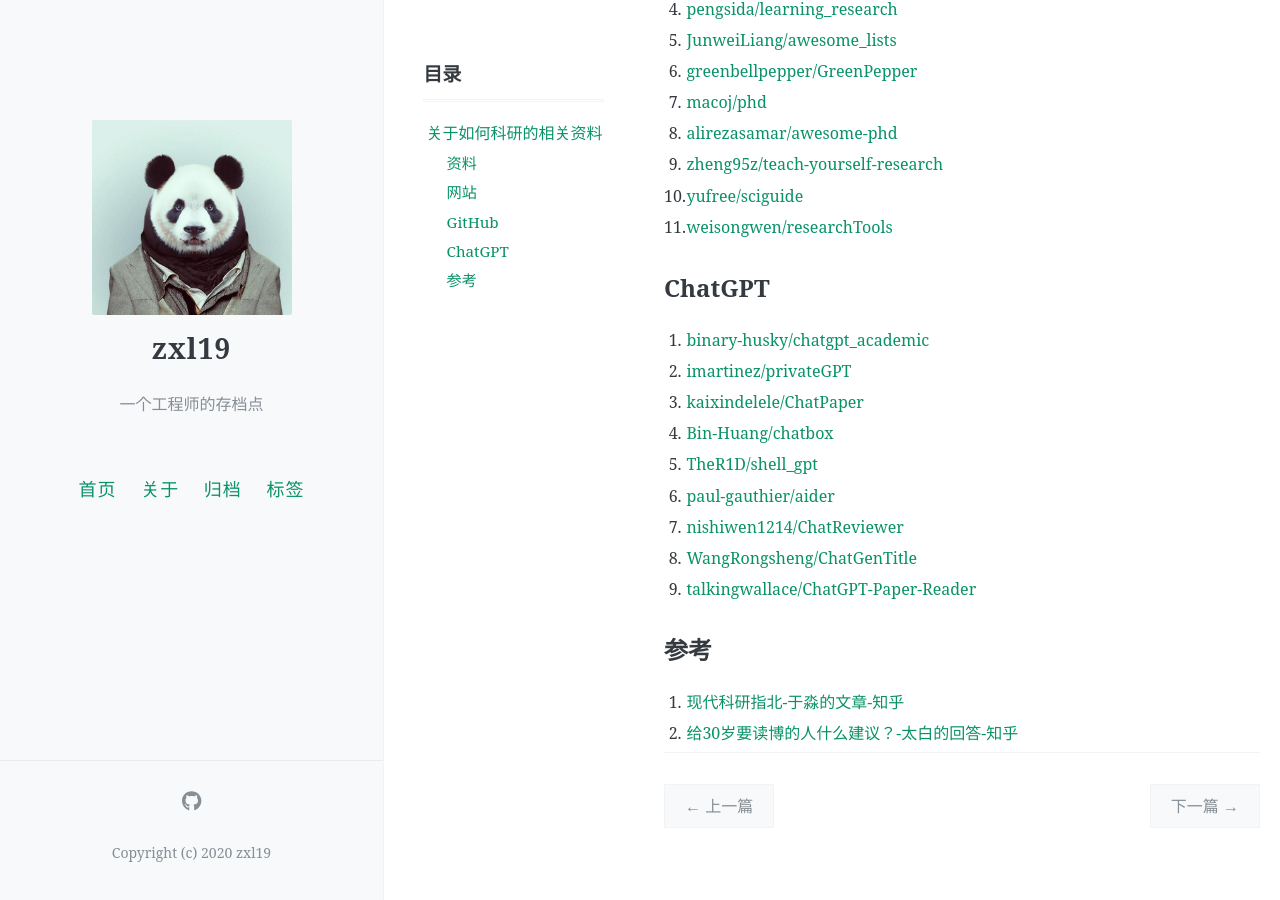
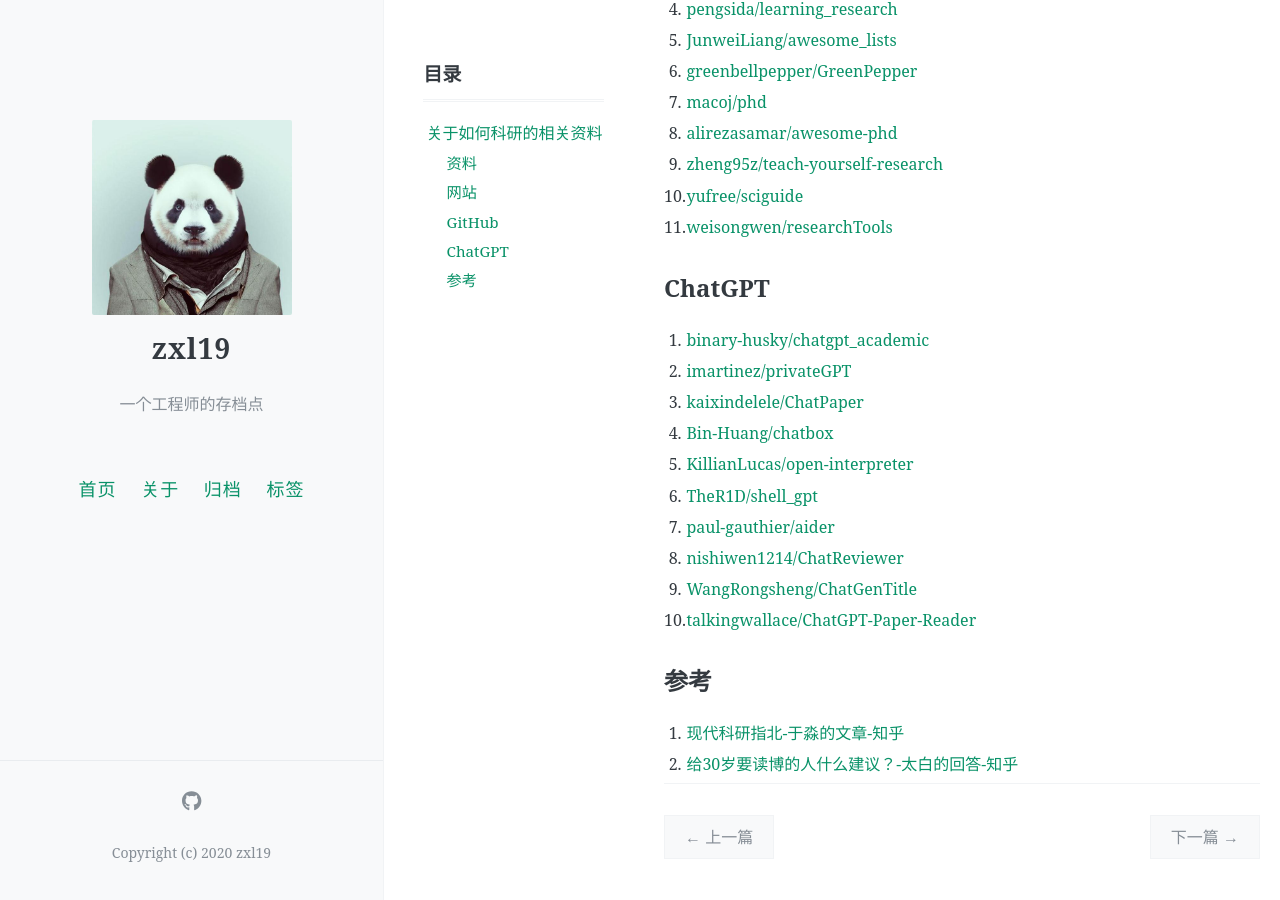
Before and after one commit to zxl19/zxl19.github.io, a Jekyll site: the page built from _posts/2021-06-14-academic-guide.md, in a window 1280 px wide and 900 px high, scrolled down 743 px. Built offline with Jekyll 4.4.1, drawn with Linux system fonts in a browser that asks for light colours; comment, search, counter and statistics services are not loaded; before the commit the page ends 1612 px from its top, so only the background shows below that.

Commit message:
Update Posts

```diff
--- a/_posts/2021-06-14-academic-guide.md
+++ b/_posts/2021-06-14-academic-guide.md
@@ -46,11 +46,12 @@ pinned: false
 2. [imartinez/privateGPT](https://github.com/imartinez/privateGPT)
 3. [kaixindelele/ChatPaper](https://github.com/kaixindelele/ChatPaper)
 4. [Bin-Huang/chatbox](https://github.com/Bin-Huang/chatbox)
-5. [TheR1D/shell_gpt](https://github.com/TheR1D/shell_gpt)
-6. [paul-gauthier/aider](https://github.com/paul-gauthier/aider)
-7. [nishiwen1214/ChatReviewer](https://github.com/nishiwen1214/ChatReviewer)
-8. [WangRongsheng/ChatGenTitle](https://github.com/WangRongsheng/ChatGenTitle)
-9. [talkingwallace/ChatGPT-Paper-Reader](https://github.com/talkingwallace/ChatGPT-Paper-Reader)
+5. [KillianLucas/open-interpreter](https://github.com/KillianLucas/open-interpreter)
+6. [TheR1D/shell_gpt](https://github.com/TheR1D/shell_gpt)
+7. [paul-gauthier/aider](https://github.com/paul-gauthier/aider)
+8. [nishiwen1214/ChatReviewer](https://github.com/nishiwen1214/ChatReviewer)
+9. [WangRongsheng/ChatGenTitle](https://github.com/WangRongsheng/ChatGenTitle)
+10. [talkingwallace/ChatGPT-Paper-Reader](https://github.com/talkingwallace/ChatGPT-Paper-Reader)
 
 ## 参考
 
```
Also changed, not shown: _posts/2021-08-23-eigen-note.md (+6 -4 lines).
